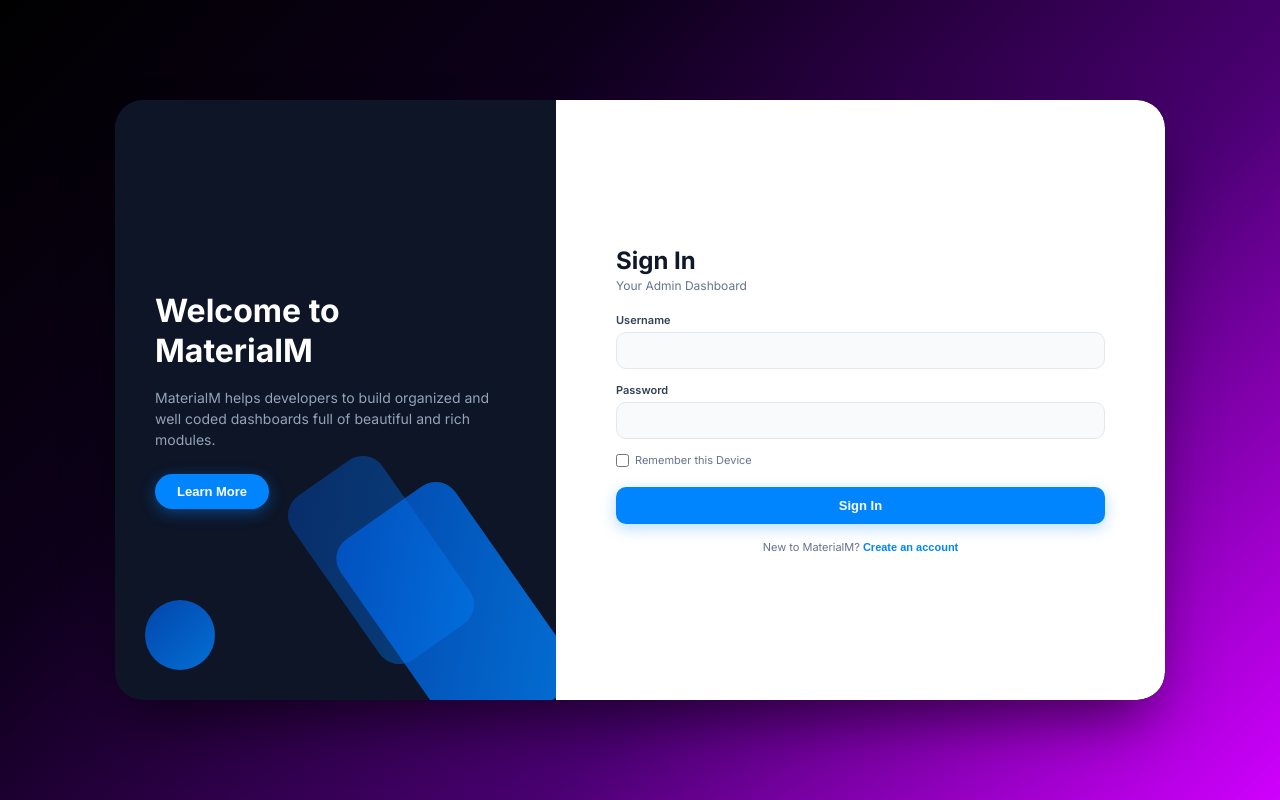
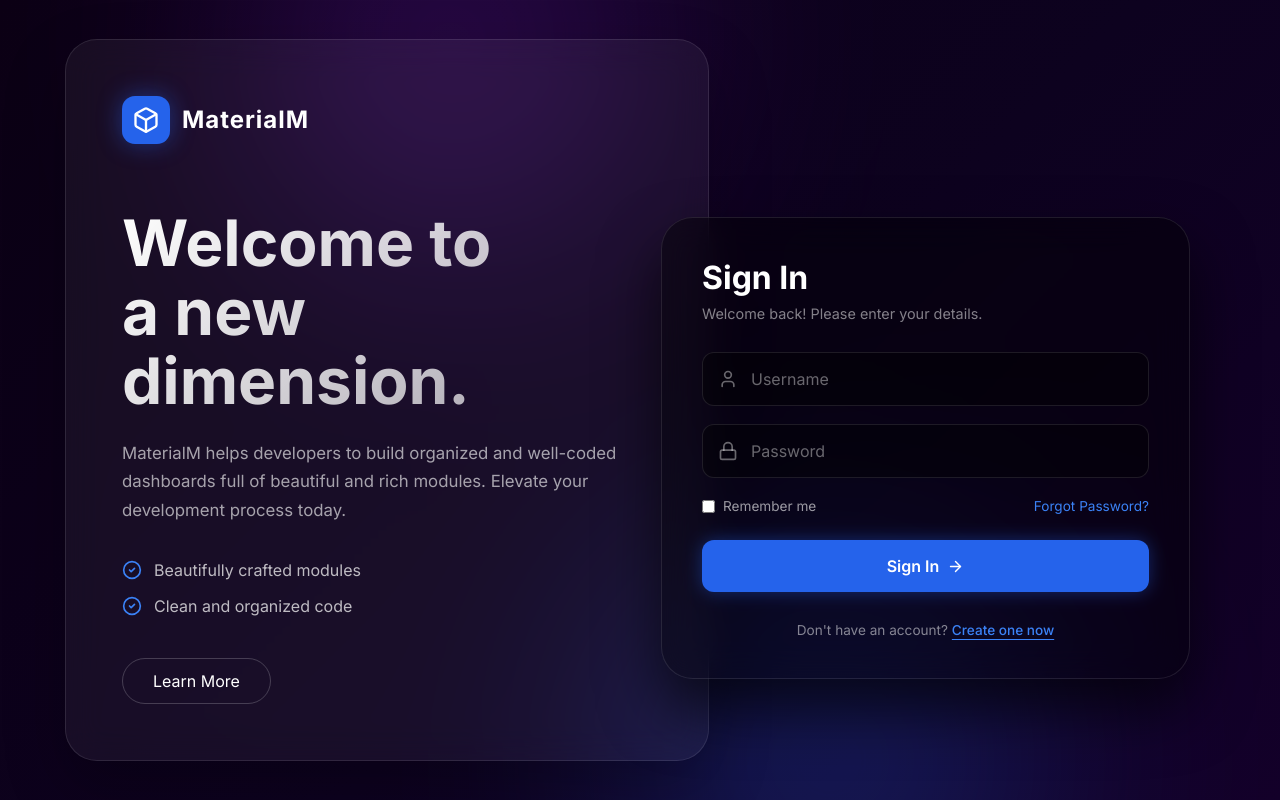
Before and after one commit to J0hannes04/DevOps-Test, a React app in the folder frontend/: page / in a window 1280 px wide. Built offline with nearby package versions, Linux system fonts and the light colour scheme; the HTML template or start-up script is replaced by a standard one.

Commit message:
New Frontend Design

```diff
--- a/frontend/package.json
+++ b/frontend/package.json
@@ -12,6 +12,7 @@
   "dependencies": {
     "react": "^19.2.8",
     "react-dom": "^19.2.8",
+    "lucide-react": "^0.468.0",
     "react-router-dom": "^7.18.4"
   },
   "devDependencies": {
--- a/frontend/src/App.css
+++ b/frontend/src/App.css
@@ -2,335 +2,311 @@
 
 * {
   box-sizing: border-box;
-  margin: 0;
-  padding: 0;
 }
 
-html, body {
+.auth-page {
+  min-height: 100vh;
   width: 100%;
-  height: 100%;
-  margin: 0;
-  padding: 0;
-  /* Verlauf im 315-Grad-Winkel: Startet unten rechts dunkel-pink/magenta und verläuft nach oben links ins Schwarz */
-  background: linear-gradient(315deg, #d000ff 0%, #4a0072 35%, #0d001a 70%, #000000 100%);
-  font-family: 'Inter', sans-serif;
-  overflow: hidden;
-}
-
-body {
-  font-family: 'Inter', sans-serif;
-  background: radial-gradient(circle at center, #4e0c62 0%, #09090b 100%);
   display: flex;
   align-items: center;
   justify-content: center;
+  padding: 24px;
+  position: relative;
+  overflow: hidden;
+  background: linear-gradient(135deg, #0b0014, #0d021f 55%, #130029);
+  color: #fff;
+  font-family: 'Inter', sans-serif;
 }
 
-.login-wrapper {
-  width: 100%;
-  height: 100vh;
+.ambient-orb {
+  position: absolute;
+  width: 440px;
+  height: 440px;
+  border-radius: 50%;
+  filter: blur(120px);
+  opacity: 0.25;
+  pointer-events: none;
+}
+
+.ambient-orb-purple {
+  top: -180px;
+  left: 18%;
+  background: #7e22ce;
+}
+
+.ambient-orb-blue {
+  right: 18%;
+  bottom: -180px;
+  background: #2563eb;
+}
+
+.auth-layout {
+  width: min(1150px, 100%);
   display: flex;
   align-items: center;
-  justify-content: center;
-  padding: 20px;
-  background: linear-gradient(315deg, #d000ff 0%, #4a0072 35%, #0d001a 70%, #000000 100%);
+  position: relative;
+  z-index: 1;
 }
 
-.login-card {
-  width: 1050px;
-  max-width: 90vw;
-  height: 600px;
-  max-height: 90vh;
-  /* Grundfarbe auf Dunkelblau ändern, damit kein Weiß mehr an den Ecken durchblitzt */
-  background: #0d1527;
-  border-radius: 28px;
-  box-shadow: 0 30px 60px -15px rgba(0, 0, 0, 0.6);
-  display: flex;
-  overflow: hidden;
+.brand-card,
+.auth-card {
+  border: 1px solid rgba(255, 255, 255, 0.1);
+  border-radius: 32px;
+  backdrop-filter: blur(18px);
 }
 
-/* Linke Sidebar */
-.login-sidebar {
-  width: 42%;
-  background-color: #0d1527;
-  color: #ffffff;
-  padding: 50px 40px;
-  display: flex;
-  flex-direction: column;
-  justify-content: center;
-  position: relative;
-  overflow: hidden;
-  /* Linke Ecken explizit abrunden, um Blitzen an der Kante zu stoppen */
-  border-top-left-radius: 28px;
-  border-bottom-left-radius: 28px;
+.brand-card {
+  width: 56%;
+  padding: 56px;
+  background: rgba(255, 255, 255, 0.05);
+  box-shadow: 0 25px 60px rgba(0, 0, 0, 0.25);
 }
 
-.sidebar-content {
-  position: relative;
-  z-index: 2;
+.brand-header {
+  display: flex;
+  align-items: center;
+  gap: 12px;
+  margin-bottom: 64px;
+  font-size: 24px;
+  font-weight: 700;
+  letter-spacing: 0.04em;
 }
 
-.login-sidebar h1 {
-  font-size: 32px;
-  font-weight: 700;
-  line-height: 1.25;
-  margin-bottom: 16px;
+.brand-icon {
+  width: 48px;
+  height: 48px;
+  display: grid;
+  place-items: center;
+  border-radius: 13px;
+  background: #2563eb;
+  box-shadow: 0 0 24px rgba(37, 99, 235, 0.45);
 }
 
-.login-sidebar p {
-  font-size: 14px;
-  color: #94a3b8;
-  line-height: 1.5;
-  margin-bottom: 24px;
+.brand-card h1 {
+  margin: 0 0 24px;
+  font-size: clamp(2.5rem, 5vw, 4.5rem);
+  line-height: 1.08;
+  background: linear-gradient(135deg, #fff, rgba(255, 255, 255, 0.58));
+  -webkit-background-clip: text;
+  background-clip: text;
+  color: transparent;
+}
+
+.brand-card p {
+  max-width: 520px;
+  margin: 0 0 36px;
+  color: rgba(255, 255, 255, 0.62);
+  font-size: 1.05rem;
+  line-height: 1.7;
+}
+
+.benefits {
+  display: grid;
+  gap: 16px;
+  margin-bottom: 42px;
+  color: rgba(255, 255, 255, 0.72);
+}
+
+.benefits div {
+  display: flex;
+  align-items: center;
+  gap: 12px;
+}
+
+.benefits svg {
+  color: #3b82f6;
+}
+
+.learn-more-btn,
+.forgot-link,
+.text-link {
+  border: 0;
+  cursor: pointer;
+  font: inherit;
 }
 
 .learn-more-btn {
-  background-color: #0085ff;
-  color: white;
-  border: none;
-  padding: 10px 22px;
-  border-radius: 24px;
-  font-size: 13px;
-  font-weight: 600;
-  cursor: pointer;
-  box-shadow: 0 4px 15px rgba(0, 133, 255, 0.4);
-  transition: background 0.2s;
+  padding: 12px 30px;
+  border: 1px solid rgba(255, 255, 255, 0.2);
+  border-radius: 999px;
+  background: transparent;
+  color: #fff;
 }
 
 .learn-more-btn:hover {
-  background-color: #006fd6;
+  background: rgba(255, 255, 255, 0.1);
 }
 
-/* Dekorative Formen links */
-.shape {
-  position: absolute;
-  background: linear-gradient(135deg, #0052cc 0%, #0085ff 100%);
-  border-radius: 24px;
-  opacity: 0.8;
-}
-
-.shape-1 {
-  width: 70px;
-  height: 70px;
-  border-radius: 50%;
-  bottom: 30px;
-  left: 30px;
-}
-
-.shape-2 {
-  width: 140px;
-  height: 250px;
-  transform: rotate(-35deg);
-  bottom: -40px;
-  right: 30px;
-}
-
-.shape-3 {
-  width: 110px;
-  height: 200px;
-  transform: rotate(-35deg);
-  bottom: 40px;
-  right: 120px;
-  opacity: 0.4;
-}
-
-.login-form-container {
-  width: 58%;
-  background-color: #ffffff; /* Weiß scharf auf die rechte Seite begrenzen */
-  padding: 40px 60px;
-  display: flex;
-  flex-direction: column;
-  justify-content: center;
-  /* Rechte Ecken der Karte abrunden */
-  border-top-right-radius: 28px;
-  border-bottom-right-radius: 28px;
+.auth-card {
+  width: 46%;
+  margin-left: -48px;
+  margin-top: 96px;
+  padding: 40px;
+  background: rgba(0, 0, 0, 0.42);
+  box-shadow: 0 30px 60px rgba(0, 0, 0, 0.65);
 }
 
 .form-header {
-  margin-bottom: 20px;
-}
-
-.logo-icon {
-  width: 30px;
-  height: 30px;
-  background: #0085ff;
-  color: white;
-  font-weight: bold;
-  border-radius: 8px;
-  display: flex;
-  align-items: center;
-  justify-content: center;
-  font-size: 16px;
-  margin-bottom: 10px;
+  margin-bottom: 30px;
 }
 
 .form-header h2 {
-  font-size: 24px;
-  font-weight: 700;
-  color: #0f172a;
+  margin: 0 0 8px;
+  font-size: 2rem;
 }
 
-.sub-title {
-  font-size: 12px;
-  color: #64748b;
-  margin-top: 3px;
+.form-header p {
+  margin: 0;
+  color: rgba(255, 255, 255, 0.5);
+  font-size: 0.9rem;
 }
 
-/* Social Logins */
-.social-login {
-  display: flex;
-  gap: 12px;
-  margin-bottom: 16px;
+.auth-card form {
+  display: grid;
+  gap: 18px;
 }
 
-.social-btn {
-  flex: 1;
-  padding: 9px;
-  background: #ffffff;
-  border: 1px solid #e2e8f0;
-  border-radius: 10px;
-  font-size: 12px;
-  font-weight: 500;
-  color: #334155;
-  cursor: pointer;
+.input-group {
+  position: relative;
+}
+
+.icon-input svg {
+  position: absolute;
+  left: 16px;
+  top: 50%;
+  transform: translateY(-50%);
+  color: rgba(255, 255, 255, 0.4);
+  pointer-events: none;
+}
+
+.icon-input:focus-within svg {
+  color: #3b82f6;
+}
+
+.input-group input {
+  width: 100%;
+  padding: 16px 16px 16px 48px;
+  border: 1px solid rgba(255, 255, 255, 0.1);
+  border-radius: 12px;
+  outline: 0;
+  background: rgba(0, 0, 0, 0.4);
+  color: #fff;
+  font: inherit;
+}
+
+.input-group input::placeholder {
+  color: rgba(255, 255, 255, 0.4);
+}
+
+.input-group input:focus {
+  border-color: #3b82f6;
+  box-shadow: 0 0 0 1px #3b82f6;
+}
+
+.auth-options {
+  display: flex;
+  align-items: center;
+  justify-content: space-between;
+  margin-top: 2px;
+}
+
+.checkbox-label {
+  display: flex;
+  align-items: center;
+  gap: 8px;
+  color: rgba(255, 255, 255, 0.6);
+  font-size: 0.85rem;
+}
+
+.checkbox-label input {
+  accent-color: #2563eb;
+}
+
+.forgot-link {
+  background: transparent;
+  color: #3b82f6;
+  font-size: 0.85rem;
+}
+
+.submit-btn {
+  width: 100%;
   display: flex;
   align-items: center;
   justify-content: center;
   gap: 8px;
-  transition: background 0.2s;
-}
-
-.social-btn:hover {
-  background: #f8fafc;
-}
-
-.google-icon {
-  color: #ea4335;
-  font-weight: bold;
-}
-
-/* Trenner */
-.divider {
-  display: flex;
-  align-items: center;
-  text-align: center;
-  margin-bottom: 16px;
-}
-
-.divider::before,
-.divider::after {
-  content: '';
-  flex: 1;
-
-}
-
-.divider span {
-  padding: 0 10px;
-  font-size: 11px;
-  color: #94a3b8;
-}
-
-/* Eingabefelder */
-.input-group {
-  margin-bottom: 14px;
-}
-
-.input-group label {
-  display: block;
-  font-size: 11px;
+  margin-top: 8px;
+  padding: 16px;
+  border: 0;
+  border-radius: 12px;
+  background: #2563eb;
+  color: #fff;
+  cursor: pointer;
+  font: inherit;
   font-weight: 600;
-  color: #334155;
-  margin-bottom: 5px;
-}
-
-.input-group input {
-  width: 100%;
-  padding: 10px 12px;
-  border: 1px solid #e2e8f0;
-  border-radius: 10px;
-  font-size: 13px;
-  color: #0f172a;
-  outline: none;
-  transition: border-color 0.2s;
-  background: #f8fafc;
-}
-
-.input-group input:focus {
-  border-color: #0085ff;
-  background: #ffffff;
-}
-
-/* Optionen (Checkbox & Forgot Password) */
-.form-options {
-  display: flex;
-  justify-content: space-between;
-  align-items: center;
-  font-size: 11px;
-  margin-bottom: 20px;
-}
-
-.checkbox-label {
-  color: #64748b;
-  display: flex;
-  align-items: center;
-  gap: 6px;
-  cursor: pointer;
-}
-
-.forgot-link {
-  color: #0085ff;
-  text-decoration: none;
-  font-weight: 500;
-}
-
-.forgot-link:hover {
-  text-decoration: underline;
-}
-
-/* Submit Button */
-.submit-btn {
-  width: 100%;
-  padding: 11px;
-  background-color: #0085ff;
-  color: white;
-  border: none;
-  border-radius: 10px;
-  font-size: 13px;
-  font-weight: 600;
-  cursor: pointer;
-  transition: background 0.2s;
-  box-shadow: 0 4px 15px rgba(0, 133, 255, 0.3);
+  box-shadow: 0 0 18px rgba(37, 99, 235, 0.4);
 }
 
 .submit-btn:hover {
-  background-color: #006fd6;
+  background: #3b82f6;
 }
 
-/* Status & Footer Switch */
 .status-message {
-  margin-top: 10px;
-  font-size: 11px;
-  font-weight: 600;
-  color: #0d9488;
+  margin: 16px 0 0;
+  color: #fca5a5;
+  font-size: 0.9rem;
   text-align: center;
 }
 
 .switch-mode {
-  margin-top: 16px;
+  margin-top: 30px;
+  color: rgba(255, 255, 255, 0.5);
+  font-size: 0.85rem;
   text-align: center;
-  font-size: 11px;
-  color: #64748b;
 }
 
 .text-link {
-  background: none;
-  border: none;
-  color: #0085ff;
-  font-weight: 600;
-  cursor: pointer;
-  padding: 0;
-  font-size: 11px;
+  background: transparent;
+  color: #3b82f6;
+  font-weight: 500;
+  text-decoration: underline;
+  text-underline-offset: 4px;
 }
 
-.text-link:hover {
-  text-decoration: underline;
+@media (max-width: 900px) {
+  .auth-layout {
+    display: block;
+  }
+
+  .brand-card,
+  .auth-card {
+    width: 100%;
+  }
+
+  .brand-card {
+    padding: 40px;
+  }
+
+  .brand-header {
+    margin-bottom: 40px;
+  }
+
+  .auth-card {
+    margin: -20px 0 0;
+  }
 }
+
+@media (max-width: 520px) {
+  .auth-page {
+    padding: 14px;
+  }
+
+  .brand-card,
+  .auth-card {
+    padding: 28px 22px;
+    border-radius: 24px;
+  }
+
+  .brand-card h1 {
+    font-size: 2.5rem;
+  }
+}
--- a/frontend/src/App.jsx
+++ b/frontend/src/App.jsx
@@ -1,5 +1,6 @@
 import { useState } from 'react';
 import { useNavigate } from 'react-router-dom';
+import { ArrowRight, Box, CheckCircle2, Lock, Mail, User } from 'lucide-react';
 import './App.css';
 
 function App() {
@@ -52,36 +53,40 @@ function App() {
   };
 
   return (
-    <div className="login-wrapper">
-      <div className="login-card">
+    <div className="auth-page">
+      <div className="ambient-orb ambient-orb-purple"></div>
+      <div className="ambient-orb ambient-orb-blue"></div>
 
-        {/* Linke Sidebar */}
-        <div className="login-sidebar">
-          <div className="sidebar-content">
-            <h1>Welcome to<br />MaterialM</h1>
-            <p>MaterialM helps developers to build organized and well coded dashboards full of beautiful and rich modules.</p>
-            <button type="button" className="learn-more-btn">Learn More</button>
-          </div>
-          <div className="shape shape-1"></div>
-          <div className="shape shape-2"></div>
-          <div className="shape shape-3"></div>
-        </div>
-
-        {/* Rechte Formular-Sektion */}
-        <div className="login-form-container">
-          <div className="form-header">
-
-            <h2>{isLogin ? 'Sign In' : 'Create Account'}</h2>
-            <p className="sub-title">Your Admin Dashboard</p>
+      <div className="auth-layout">
+        <section className="brand-card">
+          <div className="brand-header">
+            <div className="brand-icon"><Box size={28} /></div>
+            <span>MaterialM</span>
           </div>
 
+          <h1>Welcome to<br />a new dimension.</h1>
+          <p>MaterialM helps developers to build organized and well-coded dashboards full of beautiful and rich modules. Elevate your development process today.</p>
 
+          <div className="benefits">
+            <div><CheckCircle2 size={20} /> <span>Beautifully crafted modules</span></div>
+            <div><CheckCircle2 size={20} /> <span>Clean and organized code</span></div>
+          </div>
+
+          <button type="button" className="learn-more-btn">Learn More</button>
+        </section>
+
+        <section className="auth-card">
+          <div className="form-header">
+            <h2>{isLogin ? 'Sign In' : 'Create Account'}</h2>
+            <p>{isLogin ? 'Welcome back! Please enter your details.' : 'Let us get you set up with an account.'}</p>
+          </div>
 
           <form onSubmit={handleSubmit} autoComplete="off">
-            <div className="input-group">
-              <label>Username</label>
+            <div className="input-group icon-input">
+              <User size={20} />
               <input
                 type="text"
+                placeholder="Username"
                 value={username}
                 onChange={(e) => setUsername(e.target.value)}
                 autoComplete="off"
@@ -93,10 +98,11 @@ function App() {
             </div>
 
             {!isLogin && (
-              <div className="input-group">
-                <label>E-Mail Address</label>
+              <div className="input-group icon-input">
+                <Mail size={20} />
                 <input
                   type="email"
+                  placeholder="Email Address"
                   value={email}
                   onChange={(e) => setEmail(e.target.value)}
                   autoComplete="off"
@@ -106,10 +112,11 @@ function App() {
               </div>
             )}
 
-            <div className="input-group">
-              <label>Password</label>
+            <div className="input-group icon-input">
+              <Lock size={20} />
               <input
                 type="password"
+                placeholder="Password"
                 value={password}
                 onChange={(e) => setPassword(e.target.value)}
                 autoComplete="new-password"
@@ -119,30 +126,31 @@ function App() {
               />
             </div>
 
-            <div className="form-options">
+            <div className="form-options auth-options">
               <label className="checkbox-label">
-                <input type="checkbox" /> Remember this Device
+                <input type="checkbox" /> Remember me
               </label>
+              {isLogin && <button type="button" className="forgot-link">Forgot Password?</button>}
             </div>
 
             <button type="submit" className="submit-btn">
               {isLogin ? 'Sign In' : 'Sign Up'}
+              <ArrowRight size={17} />
             </button>
           </form>
 
           {message && <p className="status-message">{message}</p>}
 
           <div className="switch-mode">
-            <span>{isLogin ? "New to MaterialM?" : "Already have an account?"}</span>{' '}
+            <span>{isLogin ? "Don't have an account?" : "Already have an account?"}</span>{' '}
             <button type="button" className="text-link" onClick={() => {
               setIsLogin(!isLogin);
               clearFields();
             }}>
-              {isLogin ? 'Create an account' : 'Sign In'}
+              {isLogin ? 'Create one now' : 'Sign In instead'}
             </button>
           </div>
-        </div>
-
+        </section>
       </div>
     </div>
   );
```
Also changed, not shown: 1 other file (tests, documents, lock files or other folders).
